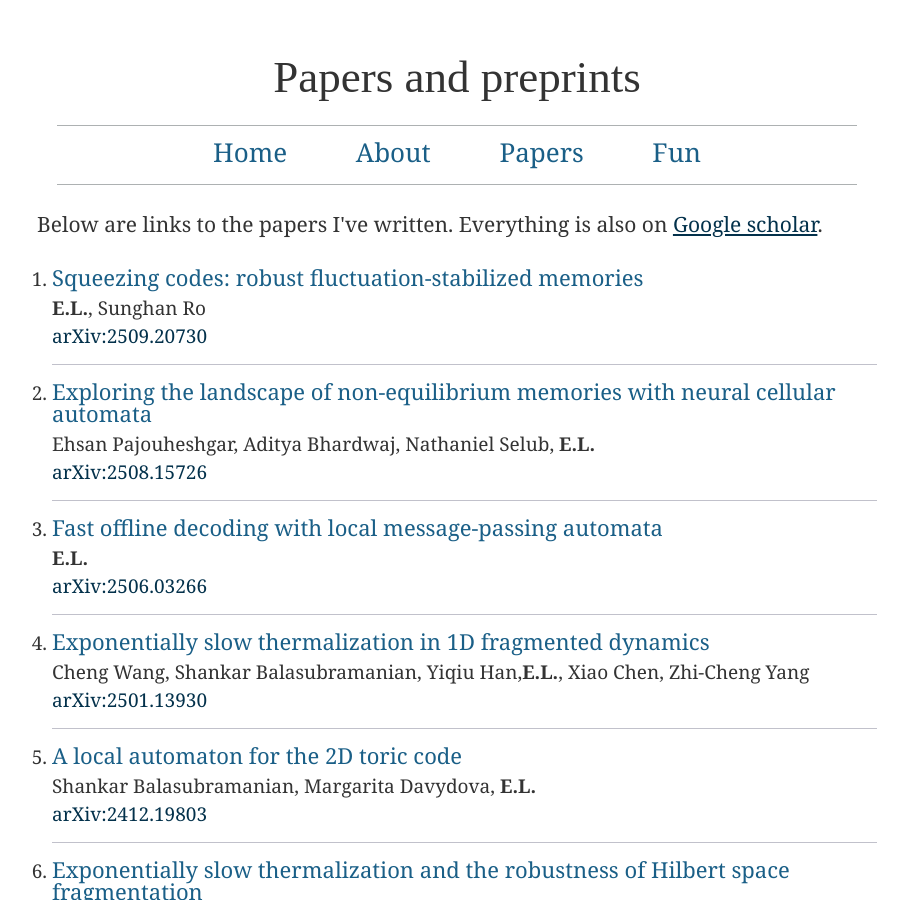
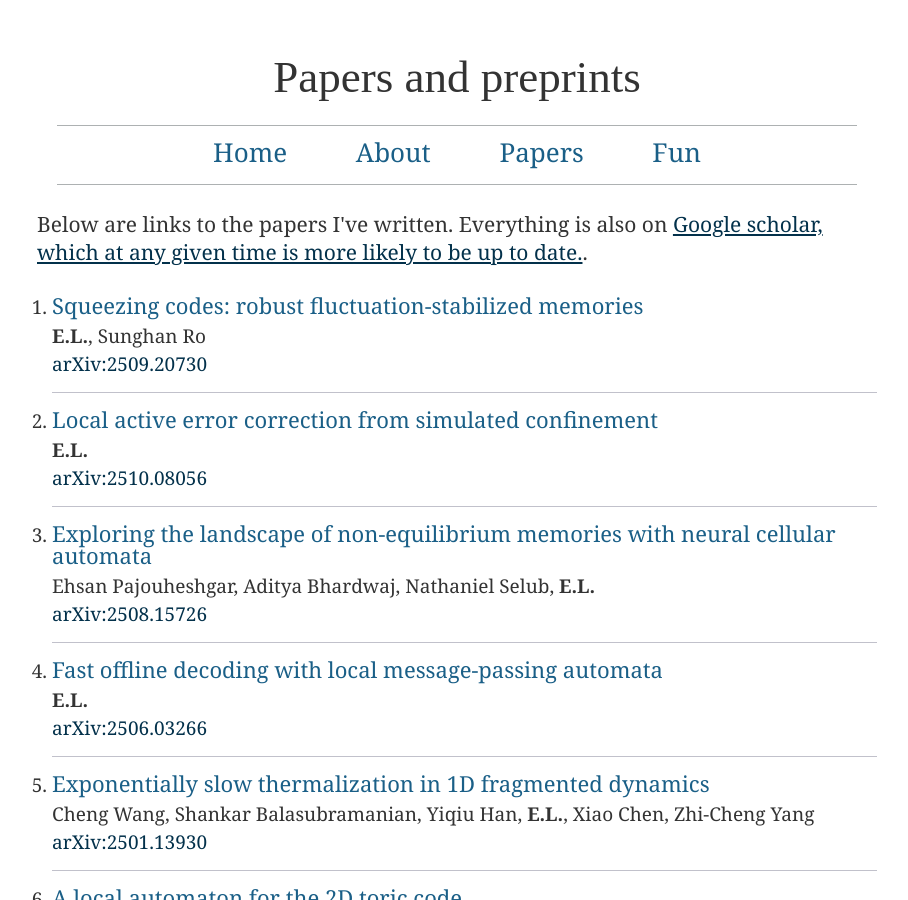
Before and after one commit to ethanlake/ethanlake.github.io, a Jekyll site: the page papers.html, which Jekyll copies as it is, in a window 1280 px wide and 900 px high. Shown: the whole window, without its empty margins (183-1091 px from the left). Built offline with Jekyll 4.4.1, drawn with Linux system fonts in a browser that asks for light colours.

Commit message:
Update papers.html

```diff
--- a/papers.html
+++ b/papers.html
@@ -34,7 +34,7 @@
 <div class="intro">
 
   <p> Below are links to the papers I've written.
-    Everything is also on <a href="https://scholar.google.com/citations?user=Qf2ky_8AAAAJ"> Google scholar</a>.
+    Everything is also on <a href="https://scholar.google.com/citations?user=Qf2ky_8AAAAJ"> Google scholar, which at any given time is more likely to be up to date.</a>.
  </p>
 
  <br>
@@ -46,6 +46,17 @@
     <p class="details">
       <span class="authors"> <b>E.L.</b>, Sunghan Ro</span>
       <span class="journal"><a href="https://arxiv.org/abs/2509.20730">arXiv:2509.20730</a></span>
+      <hr>
+    </p>
+  </li>
+
+
+ <li>
+    <h3>Local active error correction from simulated confinement
+    </h3>
+    <p class="details">
+      <span class="authors"> <b>E.L.</b></span>
+      <span class="journal"><a href="https://arxiv.org/abs/2510.08056">arXiv:2510.08056</a></span>
       <hr>
     </p>
   </li>
@@ -72,7 +83,7 @@
   <li>
     <h3>Exponentially slow thermalization in 1D fragmented dynamics</h3>
     <p class="details">
-      <span class="authors"> Cheng Wang, Shankar Balasubramanian, Yiqiu Han,<b>E.L.</b>, Xiao Chen, Zhi-Cheng Yang</span>
+      <span class="authors"> Cheng Wang, Shankar Balasubramanian, Yiqiu Han, <b>E.L.</b>, Xiao Chen, Zhi-Cheng Yang</span>
       <span class="journal"><a href="https://arxiv.org/abs/2501.13930">arXiv:2501.13930</a></span>
       <hr>
     </p>
```
